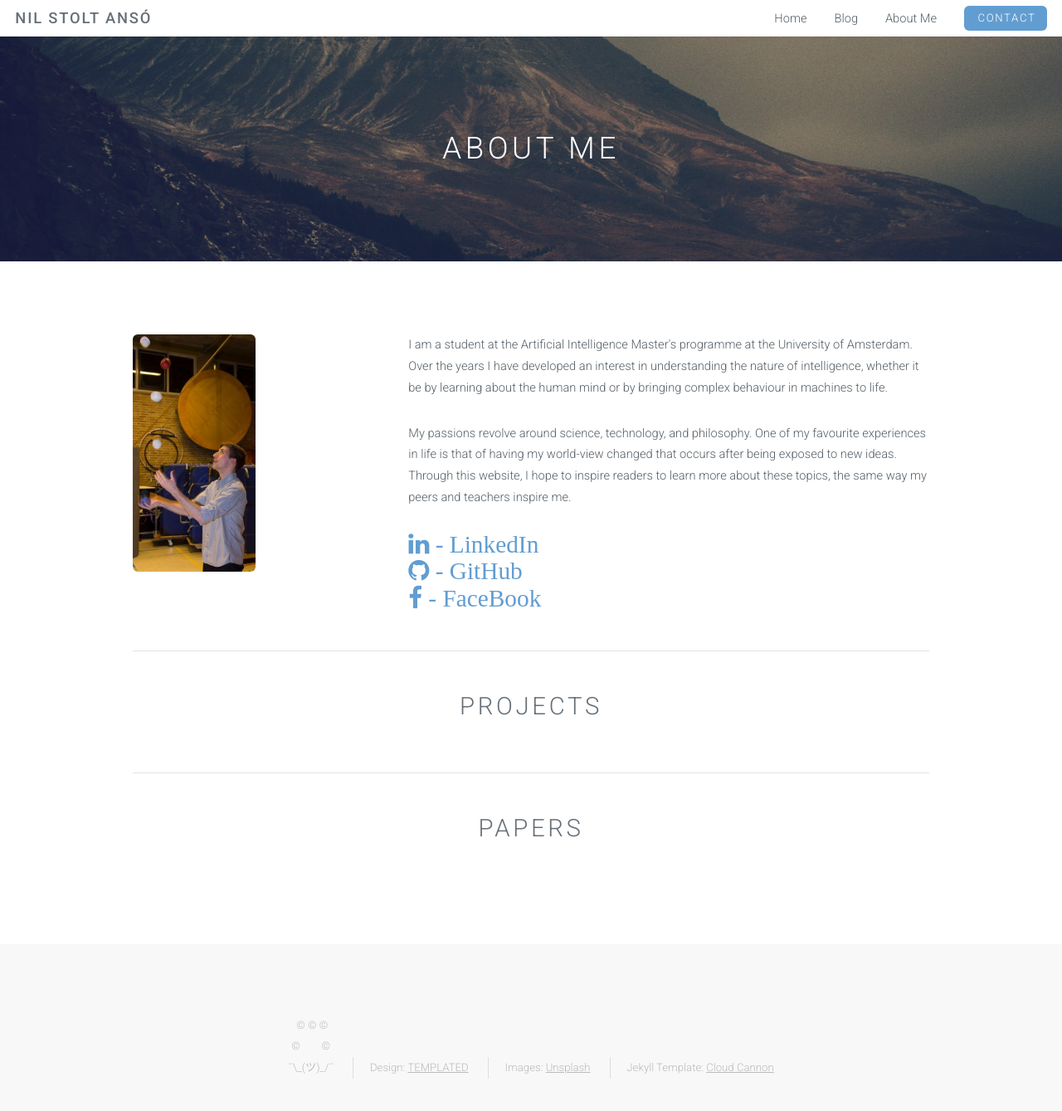
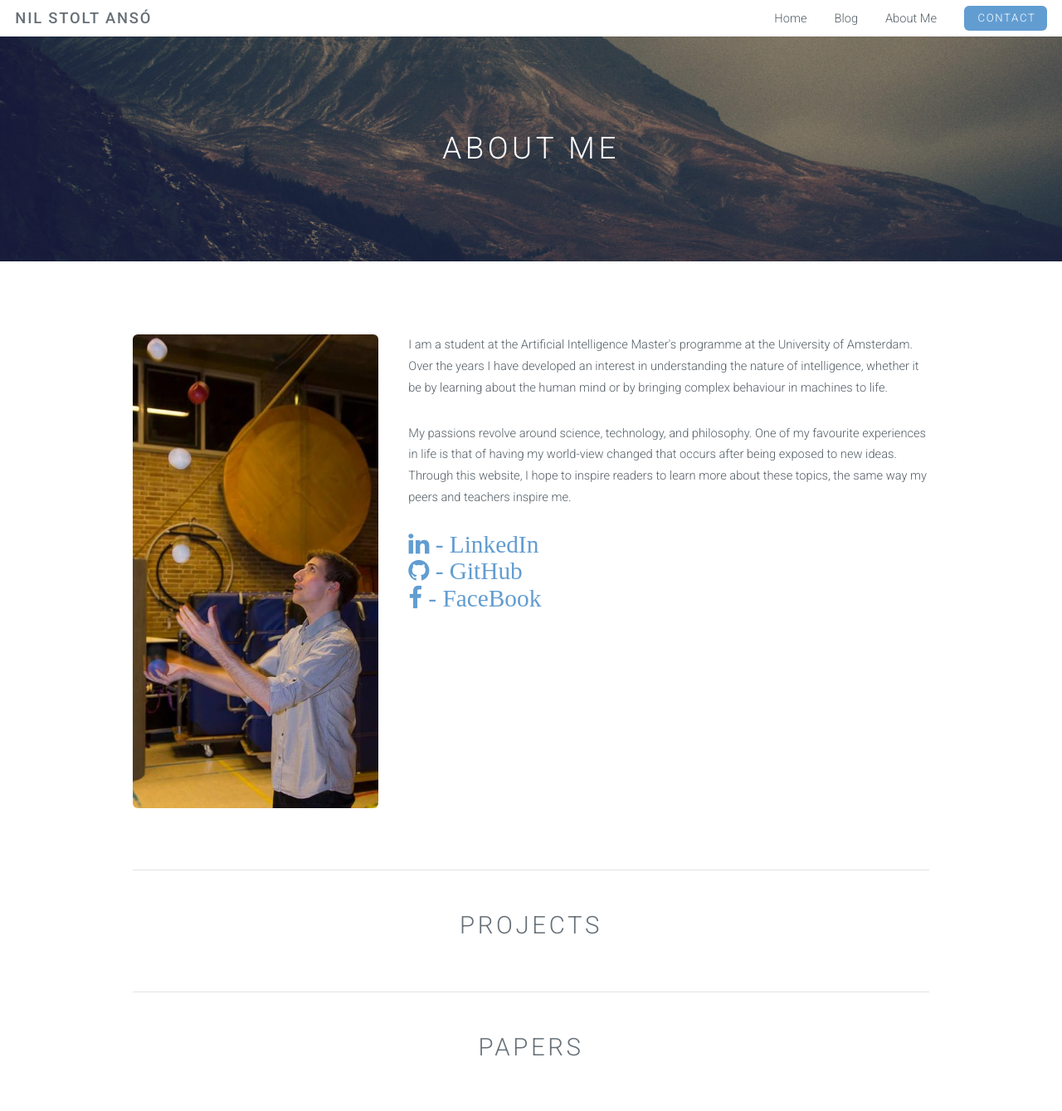
Before and after one commit to NILOIDE/NILOIDE.github.io, a Jekyll site: the page built from About-Me.html, in a window 1280 px wide and 1400 px high. Shown: the top 1339 px of the window at 83% size. Built offline with Jekyll 4.4.1, drawn with Linux system fonts in a browser that asks for light colours.

Commit message:
Making image short class

```diff
--- a/css/style.css
+++ b/css/style.css
@@ -480,6 +480,7 @@
 			float: right;
 			padding: 0 0 1em 1.5em;
 			top: 0.25em;
+			width: 50%
 		}
 
 		.image.fit {
@@ -490,7 +491,7 @@
 
 			.image.fit img {
 				display: block;
-				width: 50%;
+				width: 100%;
 			}
 
 		.image.crop {
```
